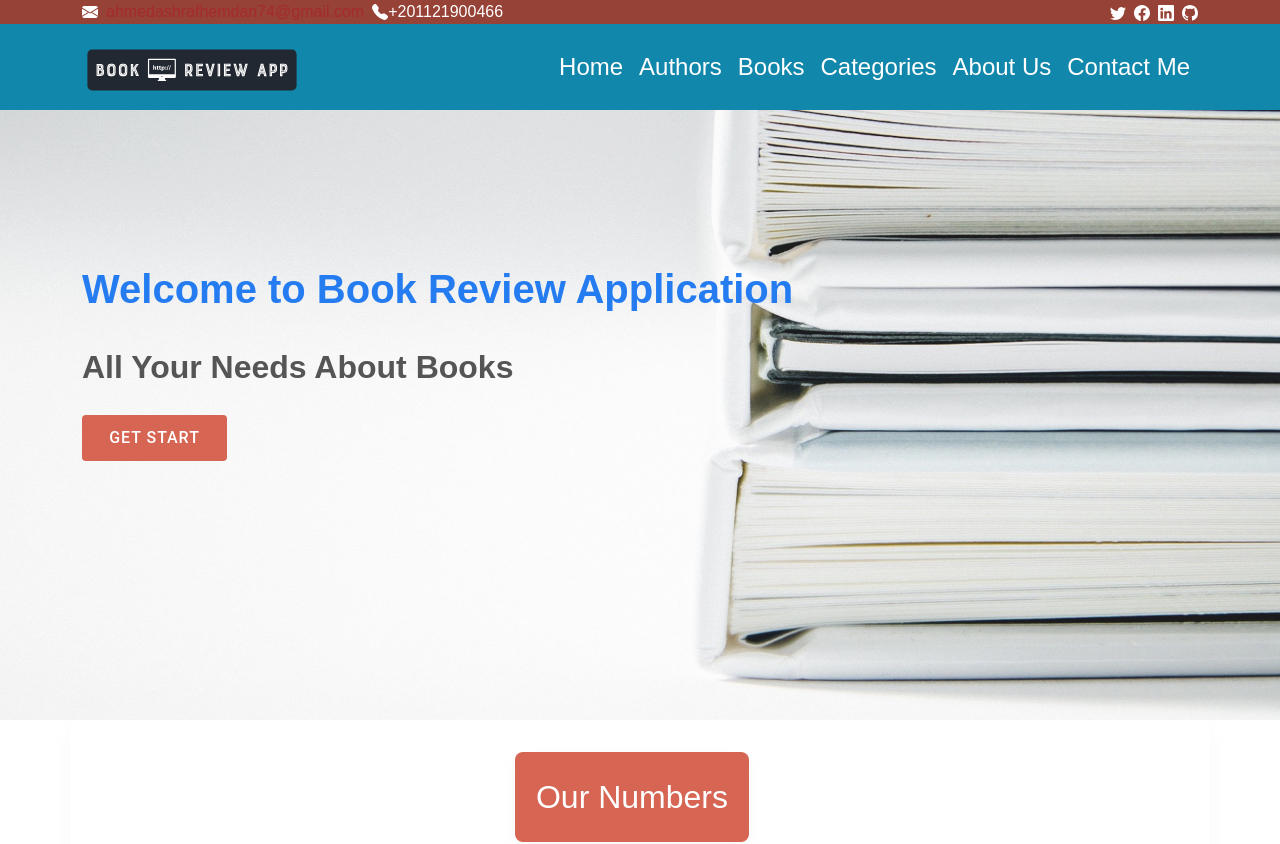
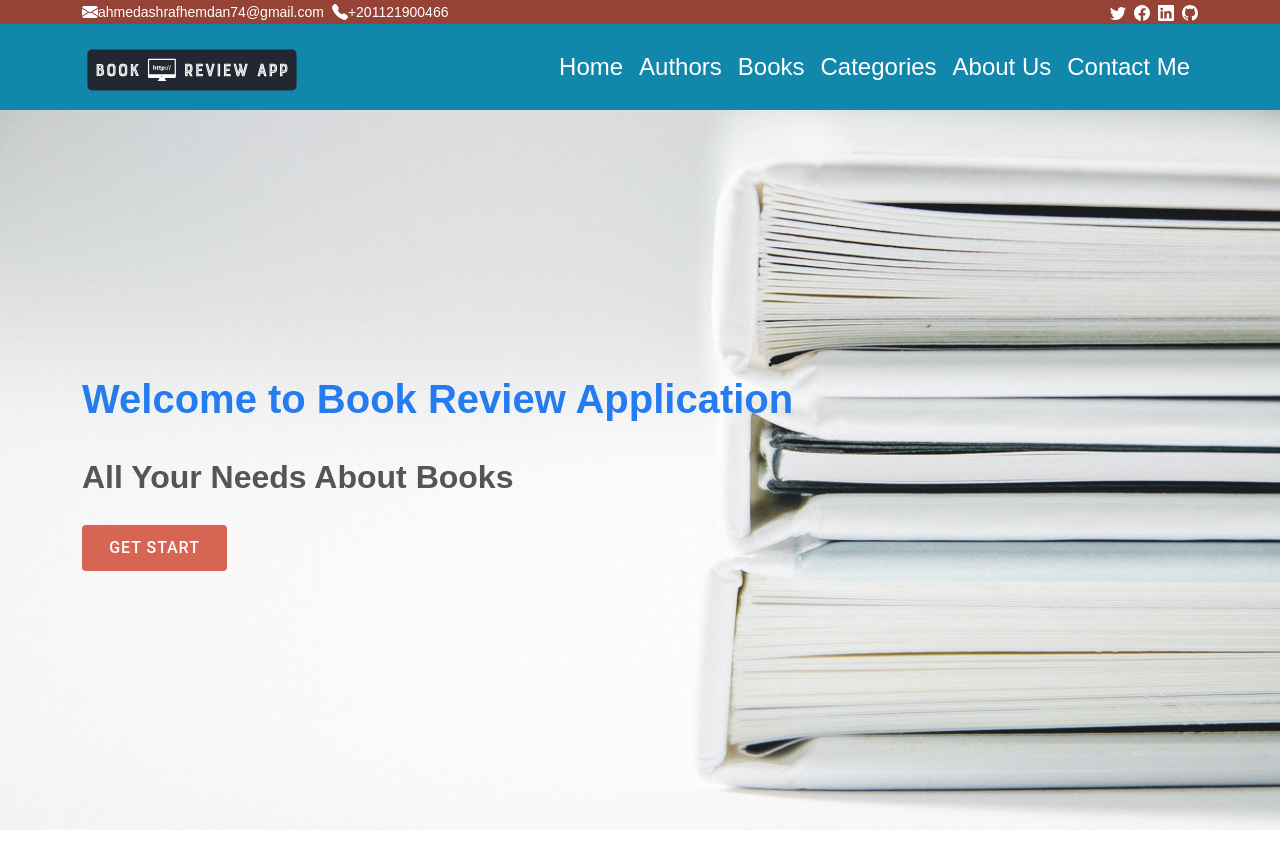
Before and after one commit to hemda74/Book-Review-Front, a Next.js app in the folder app/: page / in a window 1280 px wide. Shown: the top 844 px of the page. Built offline with nearby package versions, Linux system fonts and the light colour scheme.

Commit message:
add routes

```diff
--- a/app/components/About.tsx
+++ b/app/components/About.tsx
@@ -11,7 +11,7 @@ const About = () => {
     <div className={`container ${styles.aboutCont}`} >
       <div className="section-title pt-3">
         <span className={` mt-5 fs-2 myPrimary ${styles.spanAbout}`}> About Us</span>
-        <span className='mt-5 fs-5 d-block'>we can offer you a review of any book you've read before to help other readers. </span>
+        <span className='mt-5 fs-5 d-block'>we can offer you a review of any book you've read before to help other readers.</span>
       </div>
       <div className="row mt-3">
         <div className="col-lg-6 "  >
--- a/app/components/Contact.tsx
+++ b/app/components/Contact.tsx
@@ -34,9 +34,9 @@ const Contact = () => {
           </div>
         </div>
       </div>
-      <div className="row" >
-        <div className="col-lg-6 ">
-          <iframe className="mb-4 mb-lg-0" src="https://www.google.com/maps/embed?pb=!1m18!1m12!1m3!1d13816.478633038354!2d31.271807858276365!3d30.033424799549813!2m3!1f0!2f0!3f0!3m2!1i1024!2i768!4f13.1!3m3!1m2!1s0x145840ac90c2ed63%3A0x2fdb96e4e9f72e6f!2sSalah%20Al-Din%20Al-Ayoubi%20Castle!5e0!3m2!1sen!2seg!4v1659307228307!5m2!1sen!2seg" width="600" height="450"   loading="lazy" ></iframe>
+      <div className="row">
+        <div className="col-lg-6">
+          <iframe className="w-100 h-100" src="https://www.google.com/maps/embed?pb=!1m18!1m12!1m3!1d13816.478633038354!2d31.271807858276365!3d30.033424799549813!2m3!1f0!2f0!3f0!3m2!1i1024!2i768!4f13.1!3m3!1m2!1s0x145840ac90c2ed63%3A0x2fdb96e4e9f72e6f!2sSalah%20Al-Din%20Al-Ayoubi%20Castle!5e0!3m2!1sen!2seg!4v1659307228307!5m2!1sen!2seg"    loading="lazy" ></iframe>
         </div>
         <div className="col-lg-6">
           <form action="forms/contact.php" method="post" role="form" className={`${styles.emailForm}`}>
--- a/app/components/NavBar.tsx
+++ b/app/components/NavBar.tsx
@@ -4,16 +4,17 @@ import Image from 'next/image';
 import logo from '../public/logo.svg'
 const NavBar = () => {
   return (
+    //design nav
     <>
-    <nav className={`navbar navbar-expand-lg fixed-top navbar-scroll d-flex align-items-center ms-0 mt-4 myInfo ${styles.navBar}`}>
-  <div className={`container d-flex justify-content-between align-items-center `}>
+    <nav className={`navbar  navbar-expand-lg sticky-top  myInfo ${styles.navBar}`}>
+  <div className={`container d-flex justify-content-center align-items-center mt-4`}>
     <a className="navbar-brand fs-1 " href="#"><Image
                   alt="trash icon"
                   src={logo}
                   width={220}
                   height={50}
                 /></a>
-    <button className="navbar-toggler " type="button" data-bs-toggle="collapse" data-bs-target="#navbarColor01" aria-controls="navbarColor01" aria-expanded="false" aria-label="Toggle navigation">
+    <button className="navbar-toggler" type="button" data-bs-toggle="collapse" data-bs-target="#navbarColor01" aria-controls="navbarColor01" aria-expanded="false" aria-label="Toggle navigation">
       <span className="navbar-toggler-icon"></span>
     </button>
     <div className="collapse navbar-collapse" id="navbarColor01">
--- a/app/components/TopBar.tsx
+++ b/app/components/TopBar.tsx
@@ -5,11 +5,11 @@ const TopBar = () => {
   return (
       //  topbar implementation
       <div id="topbar" className={`d-flex align-items-center myPrimary fixed-top ${styles.topBarColors}`}>
-       <div className="container d-flex justify-content-center justify-content-md-between ">
-           <div className="contact-info d-flex align-items-center">
+      <div className="container d-flex justify-content-center justify-content-md-between ">
+          <div className="contact-info d-flex align-items-center">
            {/* // phone and mail */}
-          <div className="d-flex align-items-center me-2"><BsEnvelopeFill/><a href="mailto:ahmedashrafhemdan74@gmail.com" className={`ms-2 ${styles.aTag}`}>ahmedashrafhemdan74@gmail.com</a></div>
-             < div className="d-flex align-items-center"><BsFillTelephoneFill/><span className=''>+201121900466</span></div>
+          <div className="d-flex align-items-center me-2"><BsEnvelopeFill/><a href="mailto:ahmedashrafhemdan74@gmail.com" ><small className={` ${styles.aTag}`}>ahmedashrafhemdan74@gmail.com</small></a></div>
+             < div className="d-flex align-items-center"><BsFillTelephoneFill/><small className={` ${styles.aTag}`}>+201121900466</small></div>
            </div>
             {/* social media links */}
            <div className={`social-links d-none d-md-flex align-items-center ${styles.topBarColors}`}>
--- a/app/styles/TopBar.module.css
+++ b/app/styles/TopBar.module.css
@@ -1,6 +1,6 @@
 .aTag{
     text-decoration: none;
-    color: brown !important;
+    color: #fff;
 }
 .topBarColors{
     color: brown !important;
--- a/app/styles/globals.css
+++ b/app/styles/globals.css
@@ -76,8 +76,6 @@
 
 html,
 body {
-  padding: 0;
-  margin: 0;
   height: 100%;
 }
 
```
Also changed, not shown: app/pages/about.tsx (added, +11 -0 lines), app/pages/contact.tsx (added, +11 -0 lines).
